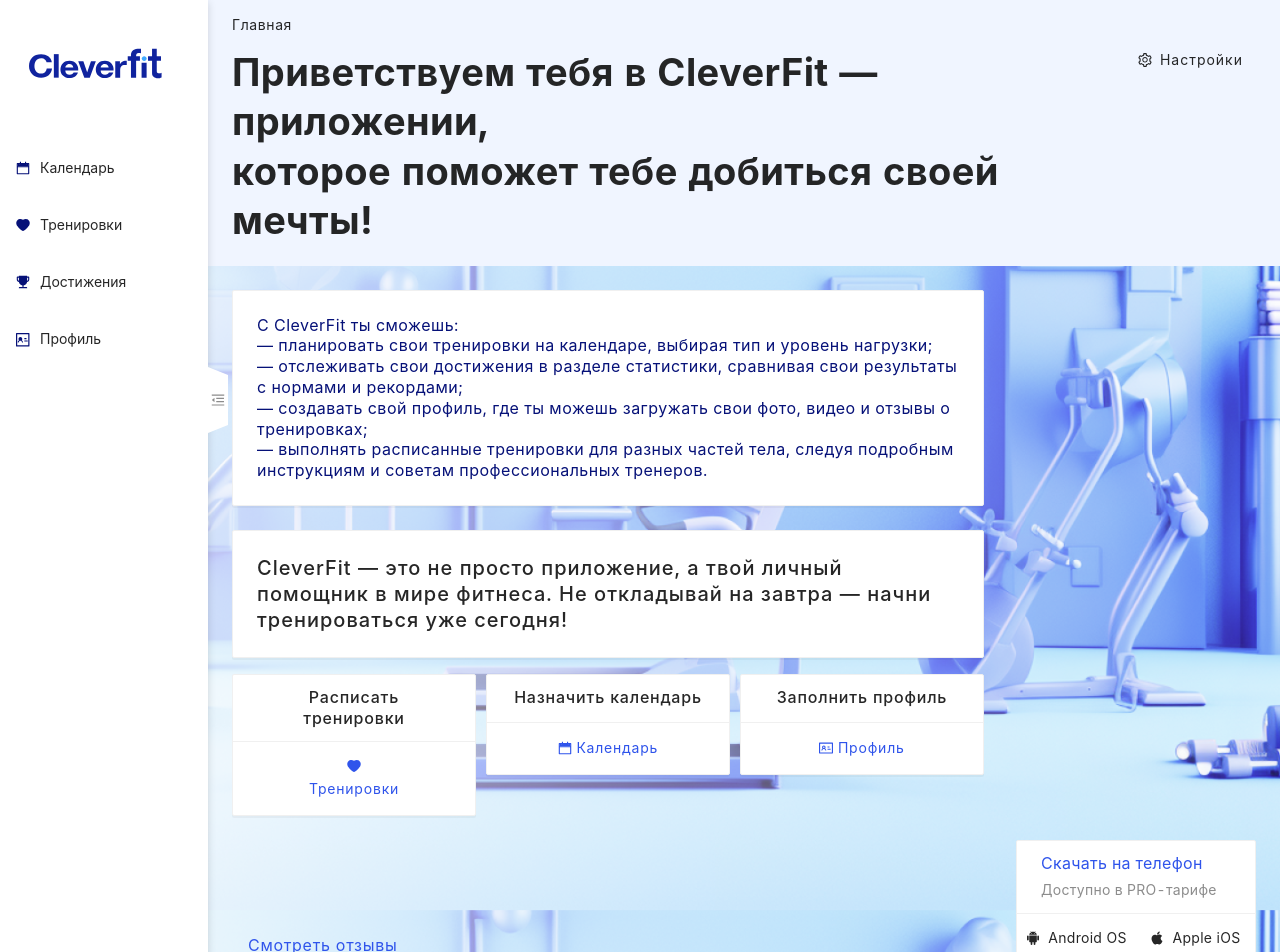
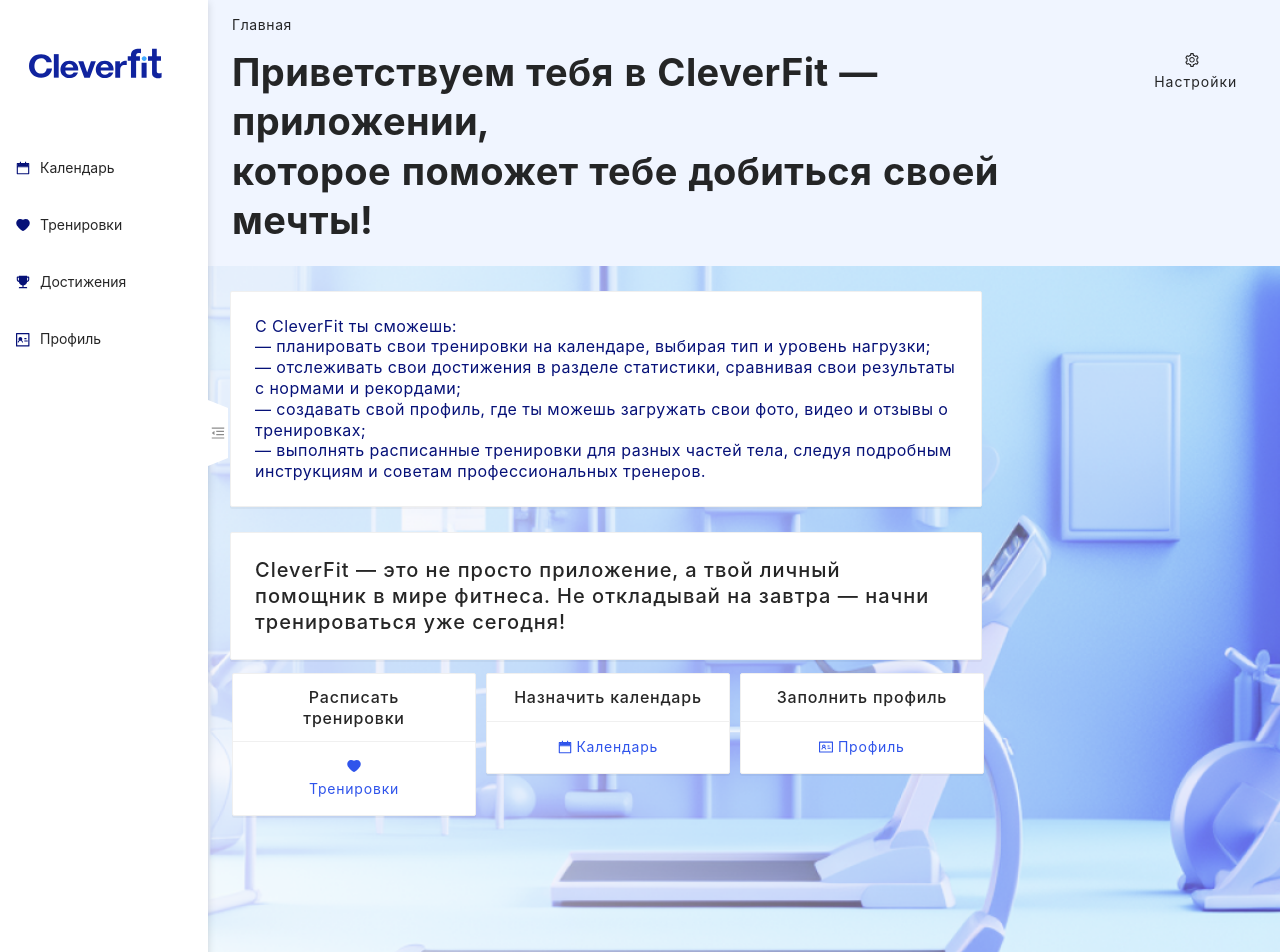
Before and after one commit to ClevertecFrontendLab/VeronikaBogdan, a React (Vite) app: page /#/ in a window 1280 px wide. Shown: the top 952 px of the page. Built offline with nearby package versions, Linux system fonts and the light colour scheme.

Commit message:
refactor: change line breaks behavior in header title and card title

```diff
--- a/src/components/layout/content/card/card.scss
+++ b/src/components/layout/content/card/card.scss
@@ -20,7 +20,7 @@
             color: $primary-light-6;
 
             @media (max-width: 834px) {
-                padding: 18px 38px;
+                padding: 18px 30px;
             }
 
             @media (max-width: 360px) {
@@ -30,10 +30,10 @@
     }
 
     &-card-head-title {
-        padding: 12px 0;
+        padding: 13px 0 12px;
         letter-spacing: 0.8px;
         line-height: 130%;
-        white-space: wrap;
+        white-space: normal;
 
         @media (max-width: 834px) {
             text-align: left;
--- a/src/components/layout/content/content.scss
+++ b/src/components/layout/content/content.scss
@@ -16,8 +16,7 @@
 
     &.card {
         max-width: 752px;
-        margin-top: 24px;
-        margin-right: 24px;
+        margin: 25px 24px 0 -2px;
 
         &.opportunities p {
             font: {
@@ -66,11 +65,10 @@
     flex-wrap: nowrap;
     gap: 10px;
     max-width: 752px;
-    margin: 16px 24px 24px 0;
+    margin: 13px 24px 24px 0;
 
     @media (max-width: 730px) {
         flex-wrap: wrap;
-        max-width: 752px;
     }
 
     @media (max-width: 360px) {
--- a/src/components/layout/footer/footer.scss
+++ b/src/components/layout/footer/footer.scss
@@ -6,6 +6,7 @@
     align-items: flex-end;
     padding: 0 24px 42px 0;
     background: transparent;
+    height: 322px;
 
     button.ant-btn-link {
         padding: 5px 15px;
@@ -62,6 +63,10 @@
         }
     }
 
+    @media (max-width: 834px) {
+        height: 364px;
+    }
+
     @media (max-width: 600px) {
         flex-wrap: wrap;
         flex-direction: column-reverse;
@@ -72,5 +77,6 @@
         align-items: center;
         gap: 24px;
         padding: 2px 16px 42px 0;
+        height: auto;
     }
 }
--- a/src/components/layout/header/header.scss
+++ b/src/components/layout/header/header.scss
@@ -17,7 +17,6 @@
             justify-content: space-between;
             align-items: flex-start;
             width: 100%;
-            white-space: wrap;
 
             @media (max-width: 834px) {
                 margin-top: 1px;
@@ -25,18 +24,19 @@
         }
 
         &-title {
-            flex: 1;
+            display: flex;
+            flex-direction: column;
+
             font: {
                 size: 38px;
                 weight: 700;
             }
             line-height: 130%;
-            white-space: wrap;
+            white-space: normal;
             letter-spacing: 0.4px;
-            display: flex;
-            flex-direction: column;
 
             @media (max-width: 834px) {
+                letter-spacing: 0.9px;
                 font: {
                     size: 24px;
                     weight: 500;
@@ -44,13 +44,21 @@
             }
 
             @media (max-width: 360px) {
-                font: {
-                    size: 20px;
-                }
+                fonts-size: 20px;
+            }
+
+            @media (max-width: 834px) {
+                margin: 0;
             }
         }
 
         &-sub-title {
+            text-align: end;
+
+            @media (max-width: 834px) {
+                padding-right: 10px;
+            }
+
             @media (max-width: 360px) {
                 margin-right: 0;
             }
@@ -93,6 +101,7 @@
             border: 1px solid $character-light-border;
             border-radius: 50%;
             box-shadow: 0 2px 0 0 rgba(0, 0, 0, 0.04);
+            margin-right: 11px;
 
             &-setting + span {
                 display: none;
--- a/src/components/layout/sidemenu-switcher/sidemenu-switcher.scss
+++ b/src/components/layout/sidemenu-switcher/sidemenu-switcher.scss
@@ -11,7 +11,6 @@
     border: 0;
     position: fixed;
     top: 50%;
-    bottom: 50%;
     cursor: pointer;
     background: no-repeat url('/sidemenu-switcher.svg');
     z-index: 10;
--- a/src/pages/main-page/main-page.scss
+++ b/src/pages/main-page/main-page.scss
@@ -9,7 +9,6 @@
             image: url('/background-main-page-light.png');
             size: cover;
             repeat: no-repeat;
-            attachment: fixed;
         }
 
         @media (max-width: 834px) {
```
